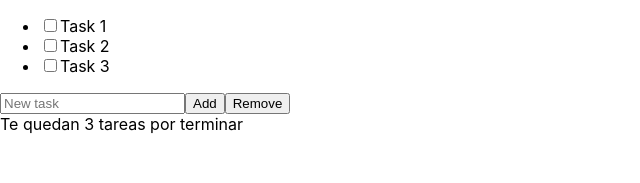
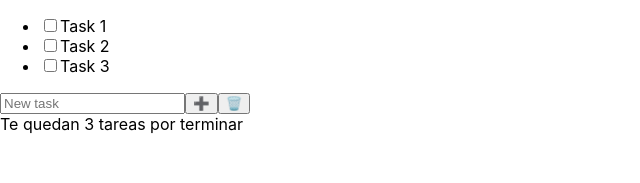
Before and after one commit to javitid/react-todos-list, a React (Create React App) app: page / in a window 1280 px wide. Shown: the top 183 px of the page, without its empty margins (0-640 px from the left). Built offline with nearby package versions, Linux system fonts and the light colour scheme.

Commit message:
Use local storage

```diff
--- a/src/App.jsx
+++ b/src/App.jsx
@@ -1,7 +1,9 @@
-import React, { Fragment, useRef, useState } from 'react'
-import {v4 as uuid} from 'uuid';
+import React, { Fragment, useEffect, useRef, useState } from 'react'
+import { v4 as uuid } from 'uuid';
 import './App.css';
 import { TodoList } from './components/TodoList.jsx'
+
+const KEY = 'todoApp.todos';
 
 export function App() {
   const [todos, setTodos] = useState([
@@ -11,6 +13,17 @@ export function App() {
   ]);
 
   const todoTaskRef = useRef();
+
+  useEffect(() => {
+    const storedTodos = JSON.parse(localStorage.getItem(KEY));
+    if (storedTodos) {
+      setTodos(storedTodos);
+    }
+  }, []);
+
+  useEffect(() => {
+    localStorage.setItem(KEY, JSON.stringify(todos))
+  }, [todos]);
 
   const toggleTodo = (id) => {
     const newTodos = [...todos];
@@ -39,8 +52,8 @@ export function App() {
     <Fragment>
       <TodoList todos={todos} toggleTodo={toggleTodo}/>
       <input ref={todoTaskRef} type="text" placeholder="New task" />
-      <button onClick={handleTodoAdd}>Add</button>
-      <button onClick={handleClearAll}>Remove</button>
+      <button onClick={handleTodoAdd}>➕</button>
+      <button onClick={handleClearAll}>🗑️</button>
 
       <div>Te quedan {(todos.filter(todo => !todo.completed)).length} tareas por terminar</div>
     </Fragment>
```
